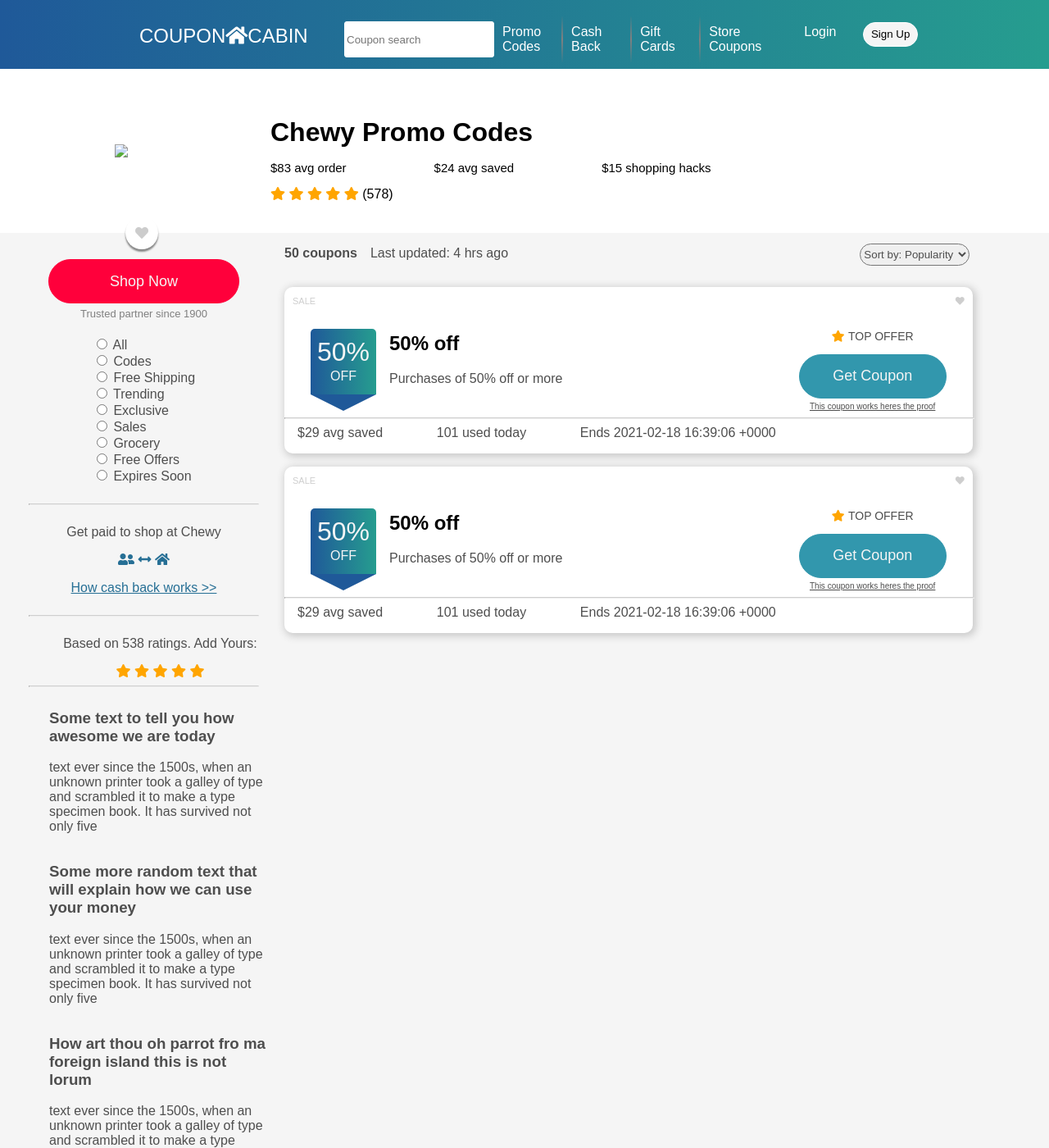
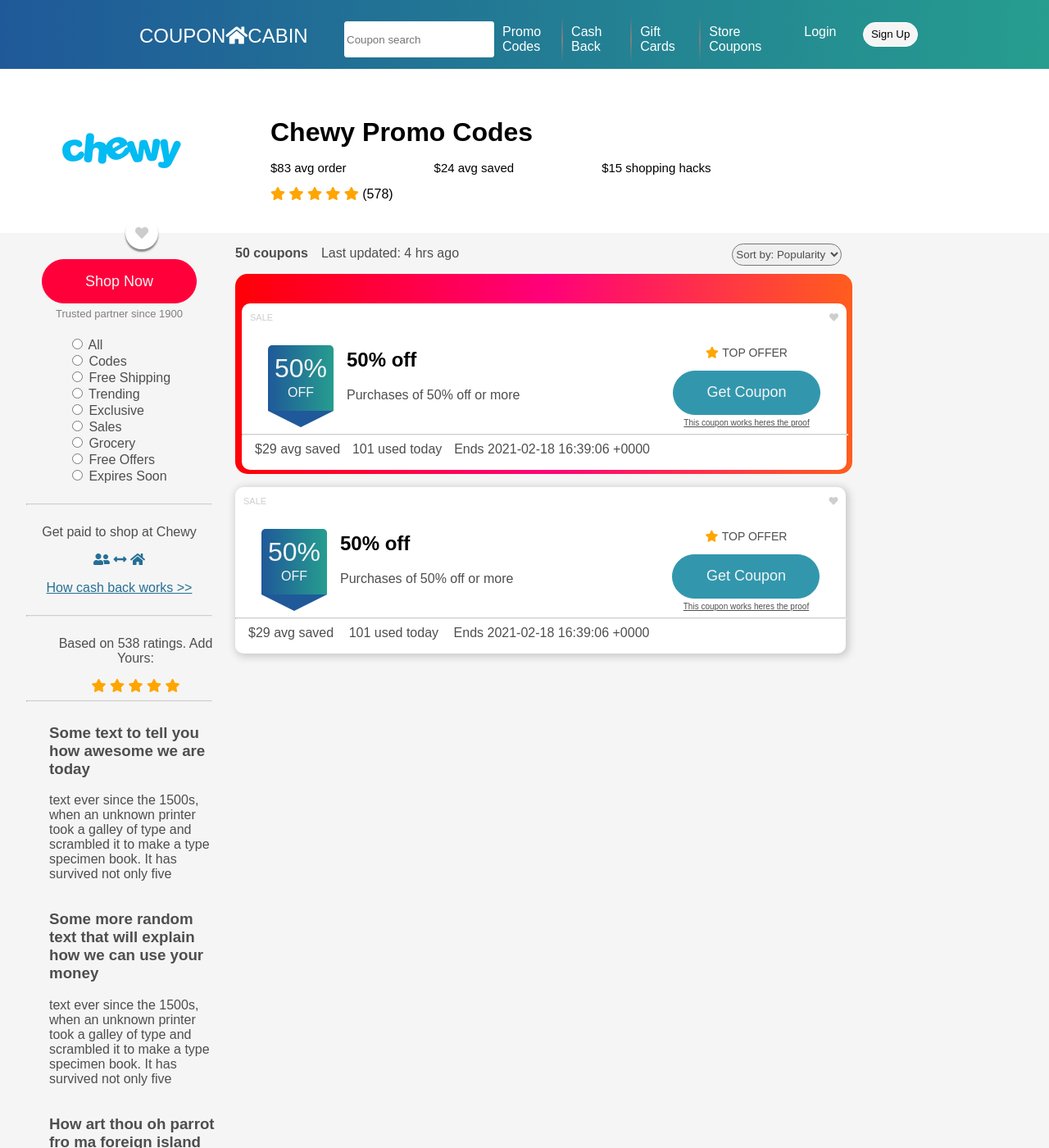
Before and after one commit to dd8917vk/jekyll, a Jekyll site: the page built from index.html, in a window 1280 px wide and 1400 px high. Shown: the whole window at 82% size. Built offline with Jekyll 4.4.1, drawn with Linux system fonts in a browser that asks for light colours.

Commit message:
added top card background

```diff
--- a/_includes/card.html
+++ b/_includes/card.html
@@ -1,3 +1,5 @@
+
+<div class="card-flex-background">
     <div class="card-flex">
         <div class="card-flex-top">
             <p>SALE</p>
--- a/_sass/body.scss
+++ b/_sass/body.scss
@@ -81,11 +81,12 @@
 .right-panel-flex {
     width: 75%;
     margin-left: 1em;
+    margin-right: 15em;
 }
 .info-bar-flex{
     display: flex;
     justify-content: space-between;
-    width: 91%;
+    width: 100%;
 }
 .info-bar-flex-sub1 {
     display:flex;
--- a/_sass/card.scss
+++ b/_sass/card.scss
@@ -1,12 +1,21 @@
 @use 'base';
-
+// Card Background will be applied by JS
+// if it is index 0, first card in the stack.
+.card-flex-background-apply {
+    background-image: linear-gradient(to right, #ff0006,#ff0079,#ff5d1e);
+    border-radius: 15px;
+    padding-left: 8px;
+    width: 99%;
+    padding-top: 20px;
+    padding-bottom: 5px;
+}
 // Main Card
 .card-flex {
     display:flex;
     background-color: #ffffff;
     color: $leftPanelColor;
     flex-direction: column;
-    width: 90%;
+    width: 99%;
     box-shadow: 2px 2px 10px 2px rgb(202, 202, 202);
     border-radius: 10px;
     margin-top: 1em;
```
Also changed, not shown: other parts of _includes/card.html (+13 -0 lines), assets/images/chewy.png (added), 6 other files. Lines whose indentation alone changed are shown as unchanged.
